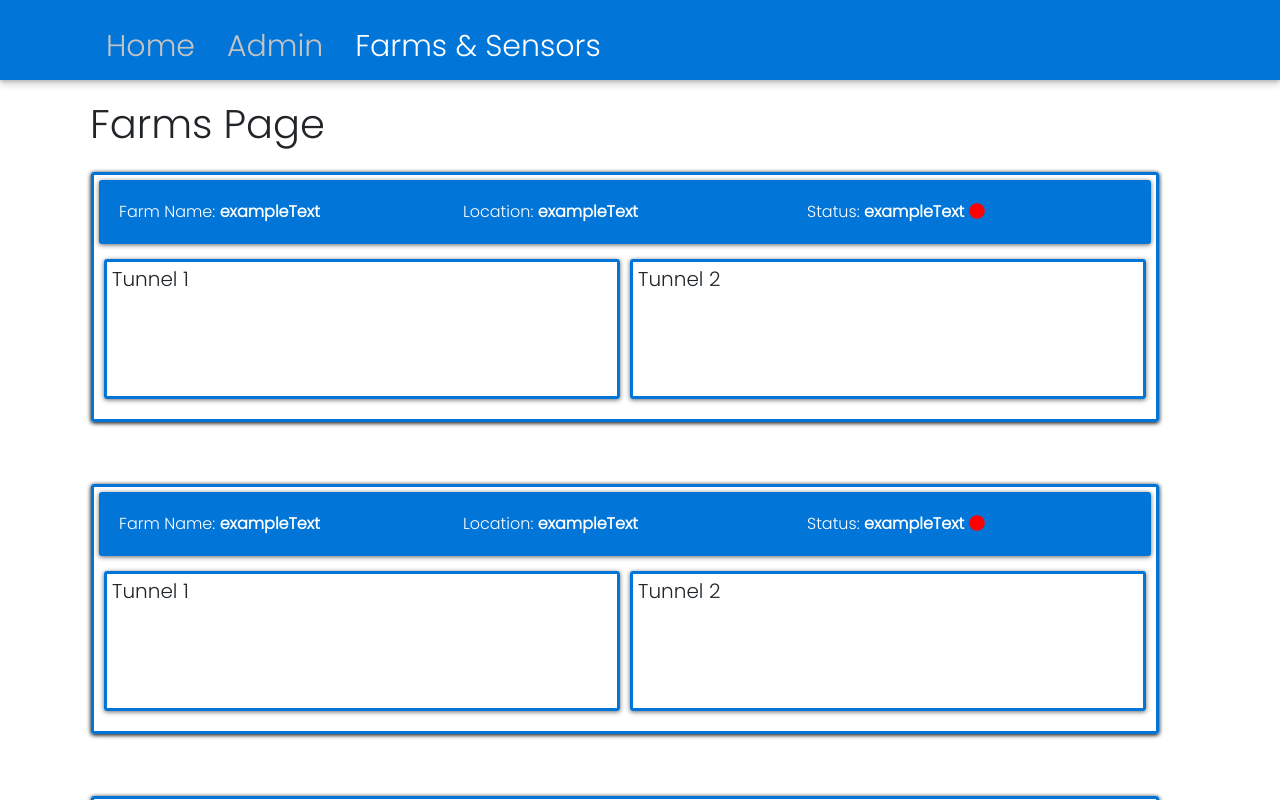
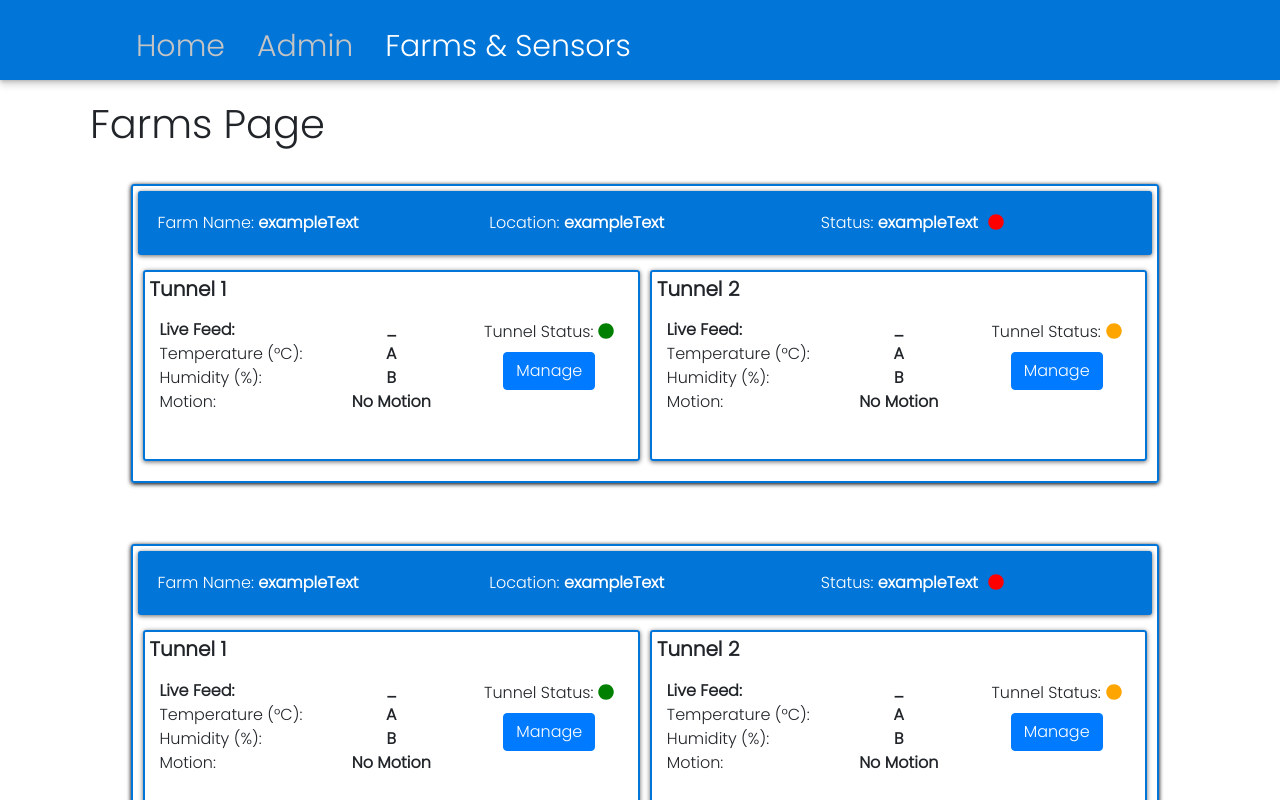
Before and after one commit to HishamAlHarrasi/FrontEnd-Beans, a React (Create React App) app: page /farms in a window 1280 px wide. Shown: the top 800 px of the page. Built offline with nearby package versions, Linux system fonts and the light colour scheme.

Commit message:
Added farms page, need to add farms{ID}, and other views on farms page

```diff
--- a/package.json
+++ b/package.json
@@ -19,6 +19,7 @@
     "react-router-dom": "^5.2.0",
     "react-scripts": "4.0.1",
     "react-toastify": "^7.0.3",
+    "styled-components": "^5.2.1",
     "web-vitals": "^0.2.4"
   },
   "scripts": {
--- a/src/components/FarmsPage/FarmComponent.css
+++ b/src/components/FarmsPage/FarmComponent.css
@@ -1,3 +1,7 @@
+.farm-container {
+  margin-top: 20px;
+  margin-left: 40px;
+}
 .farm-flex {
   display: flex;
   flex-direction: column;
@@ -20,6 +24,7 @@
   flex-wrap: wrap;
   width: 100%;
   align-self: center;
+  cursor: pointer;
 }
 
 .inner-row-heading {
@@ -29,7 +34,7 @@
   width: 100%;
   align-self: center;
   margin: 10px;
-  height: 150px;
+  margin-bottom: 10px;
 }
 
 .column {
@@ -38,7 +43,7 @@
   flex-basis: 100%;
   flex: 1;
   margin: 5px;
-  border: 3px solid #0275d8;
+  border: 2px solid #0275d8;
   border-radius: 3px;
   box-shadow: 0 1px 6px rgba(0, 0, 0, 0.12), 0 1px 4px rgba(0, 0, 0, 1);
   padding: 5px;
@@ -50,7 +55,7 @@
   flex-basis: 100%;
   flex: 1;
   margin: 5px;
-  border: 3px solid #0275d8;
+  border: 2px solid #0275d8;
   border-radius: 3px;
   box-shadow: 0 1px 6px rgba(0, 0, 0, 0.12), 0 1px 4px rgba(0, 0, 0, 0.5);
   padding: 5px;
@@ -75,3 +80,46 @@
   box-shadow: 0 1px 6px rgba(0, 0, 0, 0.12), 0 1px 4px rgba(0, 0, 0, 0.5);
   justify-content: center;
 }
+
+.farm-heading:hover {
+  background-color: #0257a2;
+}
+
+.general-row {
+  display: flex;
+  flex-direction: row;
+  flex-wrap: wrap;
+  width: 100%;
+  padding: 1%;
+  align-self: center;
+  margin-bottom: 30px;
+}
+
+.general-column {
+  display: flex;
+  flex-direction: column;
+  flex-basis: 100%;
+  flex: 1;
+  padding: 5px;
+}
+
+.general-row-inner {
+  display: flex;
+  flex-direction: row;
+  flex-wrap: wrap;
+  width: 100%;
+  padding: 1%;
+  align-self: center;
+  margin-bottom: 5px;
+  text-align: center;
+  justify-content: center;
+}
+
+.live-data {
+  text-align: center;
+  font-weight: bold;
+}
+
+#bold {
+  font-weight: bold;
+}
--- a/src/components/FarmsPage/FarmComponent.jsx
+++ b/src/components/FarmsPage/FarmComponent.jsx
@@ -5,7 +5,7 @@ import { faCircle } from "@fortawesome/free-solid-svg-icons";
 
 const FarmComponent = (props) => {
   return (
-    <div>
+    <div className="farm-container">
       <div className="row">
         <div className="column">
           <div className="inner-row">
@@ -17,17 +17,80 @@ const FarmComponent = (props) => {
                 Location: <b>exampleText</b>
               </div>
               <div className="heading-column">
-                Status: <b>exampleText</b>{" "}
-                <FontAwesomeIcon icon={faCircle} style={{ color: "red" }} />
+                Status: <b>exampleText</b>
+                <FontAwesomeIcon
+                  icon={faCircle}
+                  style={{ color: "red", marginLeft: "10px" }}
+                />
               </div>
             </div>
           </div>
           <div className="inner-row-heading">
             <div className="inner-column">
-              <h5>Tunnel 1</h5>
+              <h5 id="bold">Tunnel 1</h5>
+              <div className="general-row">
+                <div className="general-column">
+                  <span id="bold">Live Feed:</span>
+                  <span>Temperature (°C):</span>
+                  <span>Humidity (%):</span>
+                  <span>Motion:</span>
+                </div>
+                <div className="general-column">
+                  <span className="live-data">_</span>
+                  <span className="live-data">A</span>
+                  <span className="live-data">B</span>
+                  <span className="live-data">No Motion</span>
+                </div>
+                <div className="general-column">
+                  <div className="general-row-inner">
+                    Tunnel Status:
+                    <FontAwesomeIcon
+                      icon={faCircle}
+                      style={{
+                        color: "green",
+                        marginTop: "3px",
+                        marginLeft: "5px",
+                      }}
+                    />
+                  </div>
+                  <div className="general-row-inner">
+                    <button className="btn btn-primary">Manage</button>
+                  </div>
+                </div>
+              </div>
             </div>
             <div className="inner-column">
-              <h5>Tunnel 2</h5>
+              <h5 id="bold">Tunnel 2</h5>
+              <div className="general-row">
+                <div className="general-column">
+                  <span id="bold">Live Feed:</span>
+                  <span>Temperature (°C):</span>
+                  <span>Humidity (%):</span>
+                  <span>Motion:</span>
+                </div>
+                <div className="general-column">
+                  <span className="live-data">_</span>
+                  <span className="live-data">A</span>
+                  <span className="live-data">B</span>
+                  <span className="live-data">No Motion</span>
+                </div>
+                <div className="general-column">
+                  <div className="general-row-inner">
+                    Tunnel Status:
+                    <FontAwesomeIcon
+                      icon={faCircle}
+                      style={{
+                        color: "orange",
+                        marginTop: "3px",
+                        marginLeft: "5px",
+                      }}
+                    />
+                  </div>
+                  <div className="general-row-inner">
+                    <button className="btn btn-primary">Manage</button>
+                  </div>
+                </div>
+              </div>
             </div>
           </div>
         </div>
--- a/src/components/FarmsPage/FarmsPage.jsx
+++ b/src/components/FarmsPage/FarmsPage.jsx
@@ -1,5 +1,6 @@
 import React, { Component } from "react";
 import FarmComponent from "./FarmComponent";
+import Sidebar from "./../Sidebar";
 
 export default class FarmsPage extends Component {
   componentDidMount() {
@@ -8,11 +9,14 @@ export default class FarmsPage extends Component {
 
   render() {
     return (
-      <div className="container">
-        <h1>Farms Page</h1>
-        <FarmComponent />
-        <FarmComponent />
-        <FarmComponent />
+      <div>
+        {/* <Sidebar /> */}
+        <div className="container">
+          <h1>Farms Page</h1>
+          <FarmComponent />
+          <FarmComponent />
+          <FarmComponent />
+        </div>
       </div>
     );
   }
--- /dev/null
+++ b/src/components/Sidebar.jsx
@@ -0,0 +1,45 @@
+import React, { Component } from "react";
+import styled from "styled-components";
+import { Route, Link } from "react-router-dom";
+
+const StyledSidebar = styled.div`
+  position: fixed; /* Fixed Sidebar (stay in place on scroll and position relative to viewport) */
+  height: 100%;
+  width: 150px; /* Set the width of the sidebar */
+  margin-top: 20px;
+  z-index: 1; /* Stay on top of everything */
+  top: 3.4em; /* Stay at the top */
+  background-color: #222; /* Black */
+  overflow-x: hidden; /* Disable horizontal scroll */
+  padding-top: 10px;
+  background-color: #0275d8;
+  box-shadow: 0 6px 6px rgba(0, 0, 0, 0.12), 0 1px 4px rgba(0, 0, 0, 0.24);
+`; // Adapted from https://github.com/Shmoji/react-sidebar/blob/master/src/components/Sidebar.js
+
+export default class Sidebar extends Component {
+  constructor(props) {
+    super(props);
+  }
+
+  render() {
+    return (
+      <div>
+        <StyledSidebar>
+          <ul>
+            <div className="sidebar-item">
+              <li className="sidebar-option" id="sidebar-top">
+                Farm View
+              </li>
+            </div>
+            <div className="sidebar-item">
+              <li className="sidebar-option">Tunnel View</li>
+            </div>
+            <div className="sidebar-item">
+              <li className="sidebar-option">Graphical</li>
+            </div>
+          </ul>
+        </StyledSidebar>
+      </div>
+    );
+  }
+}
--- a/src/index.css
+++ b/src/index.css
@@ -26,13 +26,15 @@ code {
 
 .topnav {
   overflow: hidden;
+  width: 100%;
   background-color: #0275d8;
   height: 80px;
   box-shadow: 0 6px 6px rgba(0, 0, 0, 0.12), 0 1px 4px rgba(0, 0, 0, 0.24);
 }
 .topnav ul {
-  margin-left: 50px;
+  margin-left: 80px;
 }
+
 .topnav li {
   float: left;
   text-align: center;
@@ -118,3 +120,26 @@ code {
 .go-back a:hover {
   text-decoration: none;
 }
+
+.sidebar-item {
+  display: flex;
+  flex-direction: column;
+  border: white 3px solid;
+  list-style: none;
+  width: 100%;
+  text-align: left;
+  border-top: none;
+  border-right: none;
+  border-left: none;
+  color: white;
+}
+
+.sidebar-option {
+  cursor: pointer;
+  margin-top: 10px;
+  margin-bottom: 10px;
+}
+
+#sidebar-top {
+  margin-top: 50px;
+}
```
Also changed, not shown: 2 other files (tests, documents, lock files or other folders).
